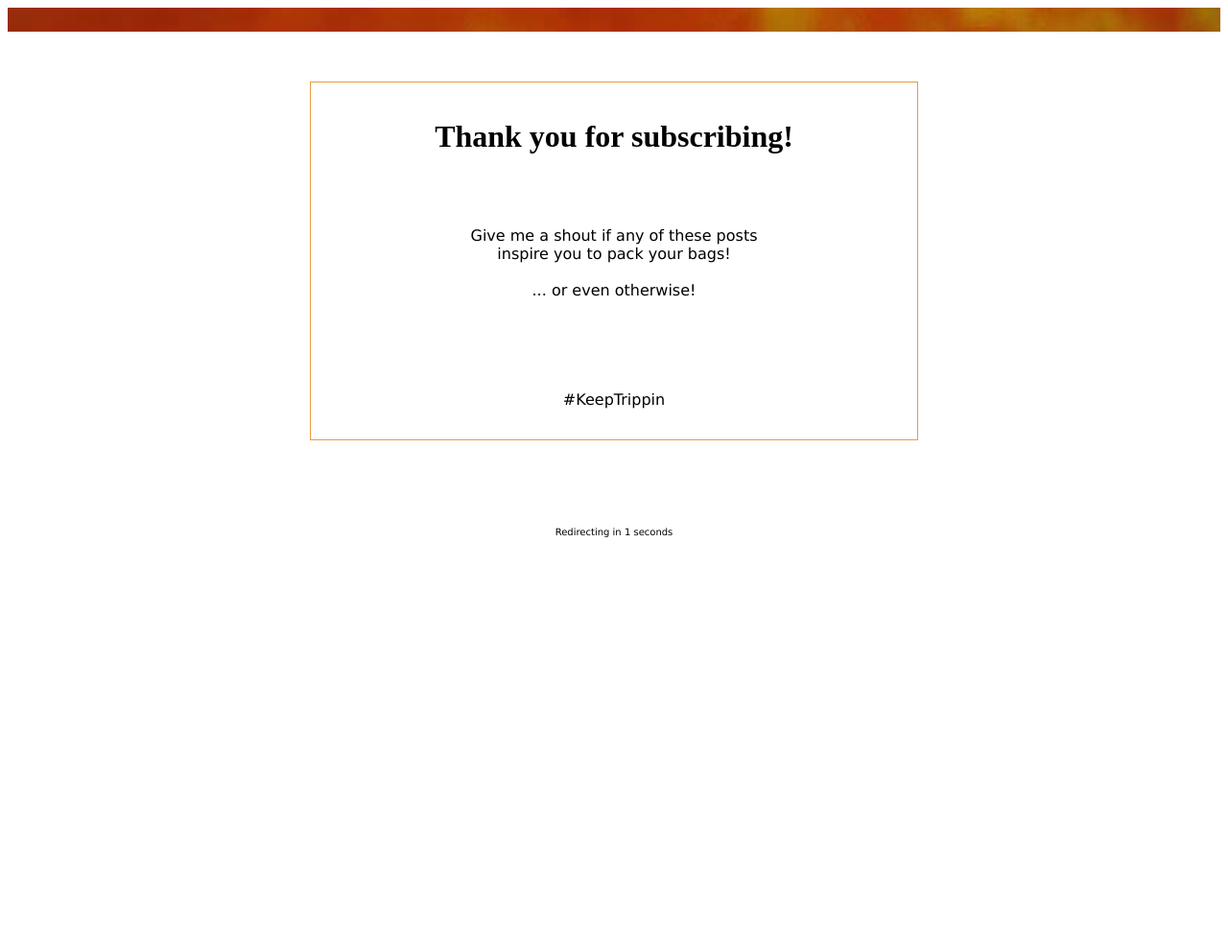
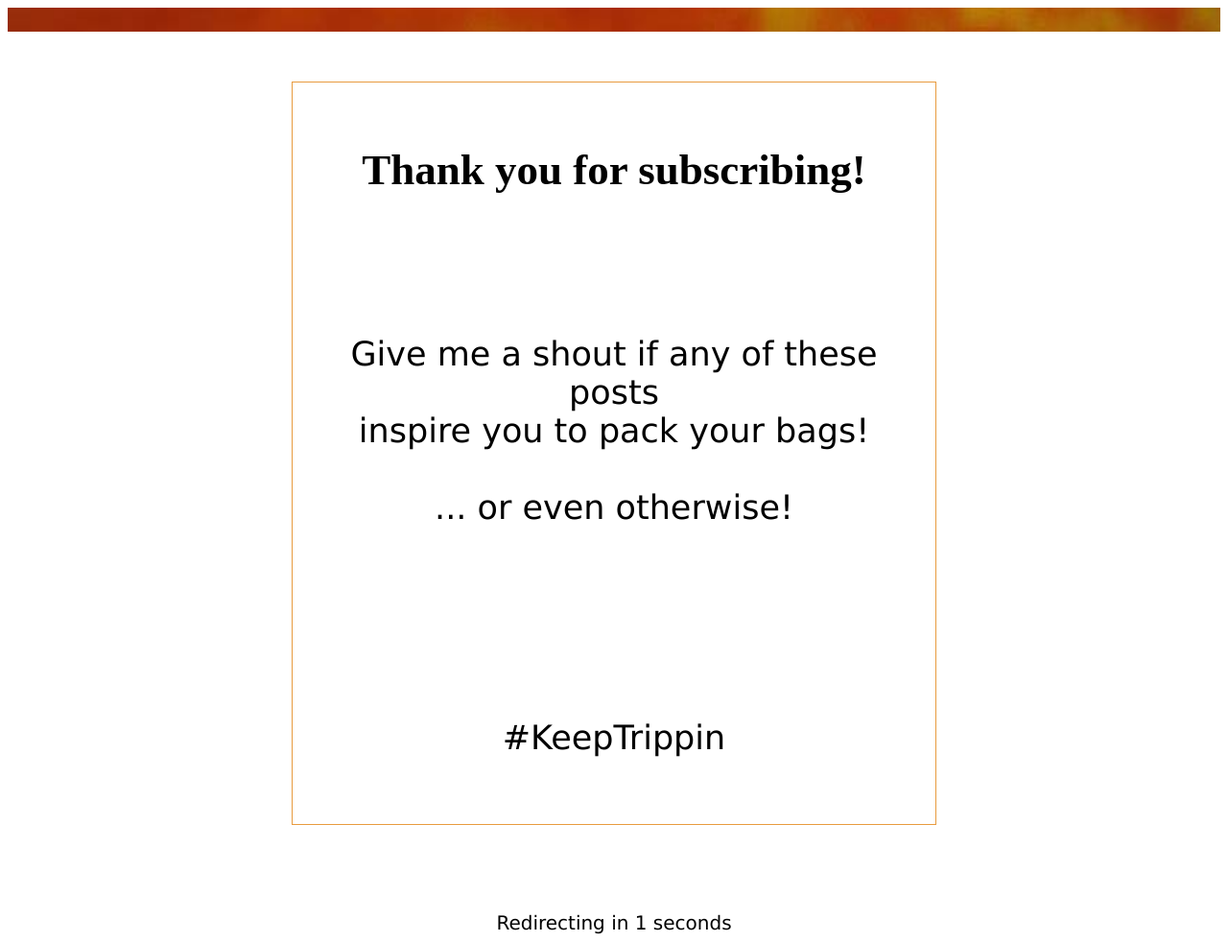
Before and after one commit to chinmaynema/chinmaynema.github.io, a Jekyll site: the page thankyou.html, which Jekyll copies as it is, in a window 1280 px wide. Shown: the whole page at 96% size. Built offline with Jekyll 4.4.1, drawn with Linux system fonts in a browser that asks for light colours; before the commit the page ends 900 px from its top, so only the background shows below that.

Commit message:
Update thankyou.html

```diff
--- a/thankyou.html
+++ b/thankyou.html
@@ -11,6 +11,7 @@
   border-color:#e89b3f;
   padding: 1em;
   font-family:verdana;
+  font-size:35px
 }
 </style>
 </head>
@@ -19,14 +20,14 @@
 <img src="/assets/images/pages/thankyou/Thankyou.jpg" width="100%">
 </p><br><br>
 <div class="myDiv">
-  <h1 style="font-family:cursive;">Thank you for subscribing!</h1><br><br>
+  <h1 style="font-family:cursive;font-size:45px">Thank you for subscribing!</h1><br><br>
   <p>Give me a shout if any of these posts<br>inspire you to pack your bags!<br><br>
 ... or even otherwise!<br><br><br><br><br><br>
 
 #KeepTrippin</p>
 </div>
   <br><br><br><br><br>
-<div style="text-align:center;font-family:verdana;font-size:10px">
+<div style="text-align:center;font-family:verdana;font-size:20px">
 <span id="timer"></span>
 
 <script type="text/javascript">
```
